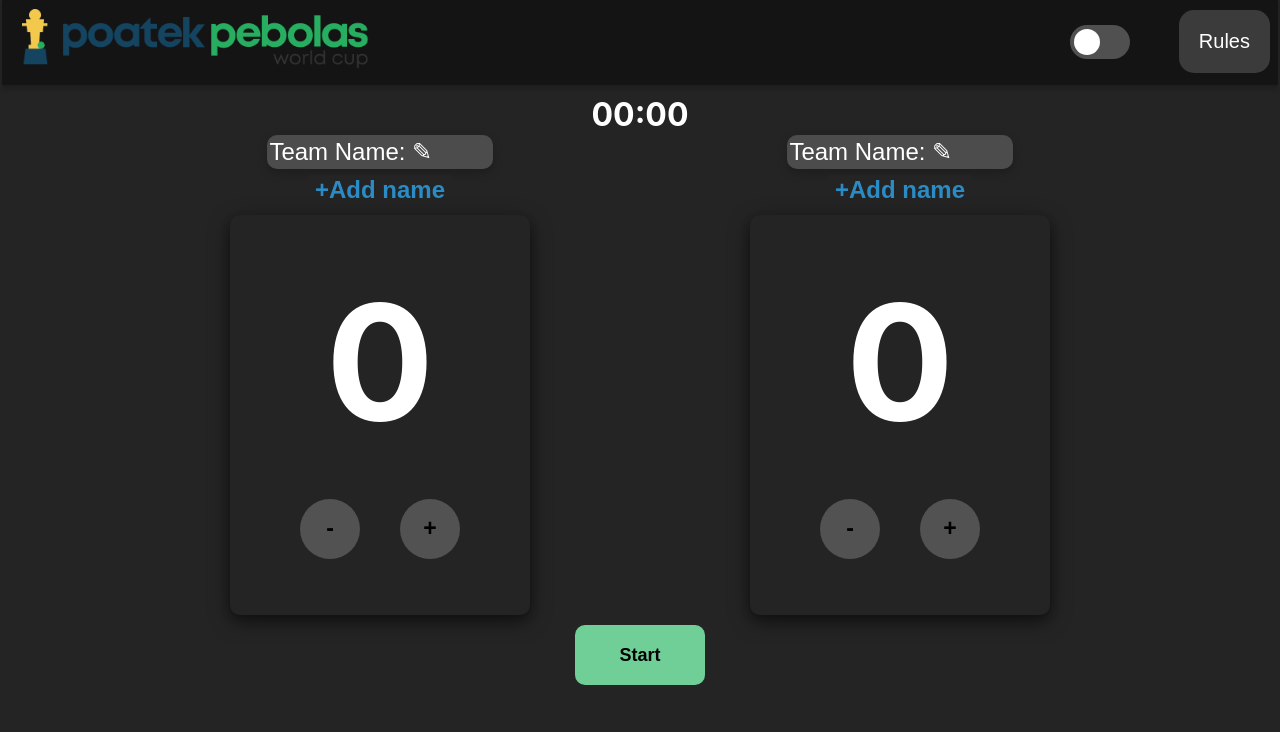
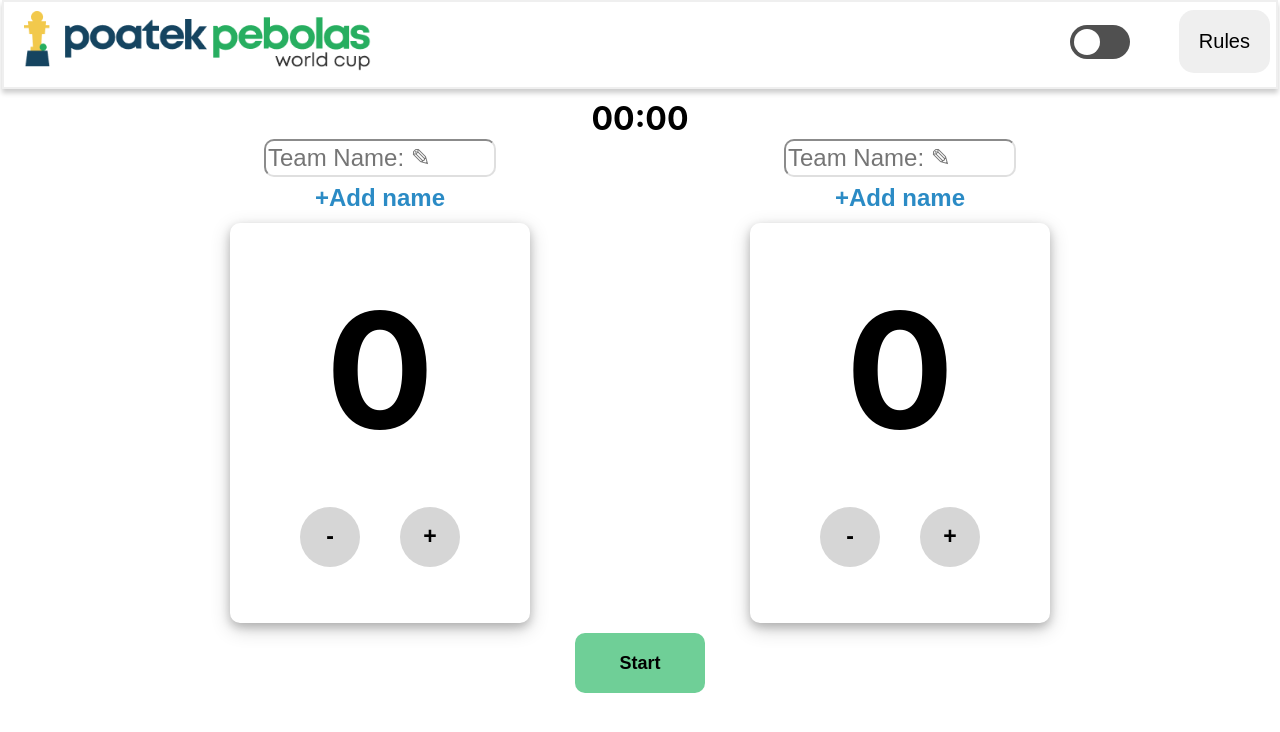
Before and after one commit to NiltonCalegariPoatek/-pebolas-project, a React (Create React App) app: page / in a window 1280 px wide. Shown: the top 732 px of the page. Built offline with nearby package versions, Linux system fonts and the light colour scheme.

Commit message:
✨🎨🌚 Added dark mode toggle

```diff
--- a/src/App.css
+++ b/src/App.css
@@ -1,6 +1,5 @@
 .App {
   text-align: center;
-
 }
 
 .App-header {
--- a/src/App.js
+++ b/src/App.js
@@ -1,3 +1,4 @@
+import './App.css';
 import './Dark-app.css';
 import logo from './images/logo.png'
 import React, { useState, useEffect } from 'react';
@@ -31,6 +32,7 @@ function App() {
 
   const [isResetClock, setIsResetClock] = useState(false)
 
+  const [isDarkTheme, setIsDarkTheme] = useState(false)
 
   useEffect(() => { handleGameStart() }, [gameStart])
 
@@ -39,6 +41,23 @@ function App() {
       handleWinGame(pointsGreen, pointsYellow, setRunning)
     }
   }, [pointsGreen, pointsYellow, winner])
+
+  useEffect(() => {
+    console.log(" i am running")
+    const allElements = document.getElementsByTagName("*");
+
+    for (const elements of allElements) {
+      if (isDarkTheme) {
+        if (!elements.classList.contains('Dark')) {
+          elements.classList.add('Dark');
+        }
+      } else {
+        if (elements.classList.contains(`Dark`)) {
+          elements.classList.remove(`Dark`)
+        }
+      }
+    }
+  })
 
   function handleAddGoal(teamColor) {
     switch (teamColor.toLowerCase()) {
@@ -177,7 +196,7 @@ function App() {
         <fieldset className='logo'>
           <img src={logo} alt='logo'></img>
           <button className='rules' onClick={() => setButtonPopup(true)}>Rules</button>
-          <ToggleDarkMode/>
+          <ToggleDarkMode isDarkTheme={isDarkTheme} setIsDarkTheme={setIsDarkTheme} />
         </fieldset>
 
       </header>
--- a/src/Components/ToggleDarkMode.jsx
+++ b/src/Components/ToggleDarkMode.jsx
@@ -1,9 +1,9 @@
-const ToggleDarkMode = () => {
+const ToggleDarkMode = ({isDarkTheme, setIsDarkTheme}) => {
     return (
         <>
-            <label class="switch">
-                <input type="checkbox"/>
-                <span class="slider round"></span>
+            <label className="switch">
+                <input type="checkbox" value={isDarkTheme} onChange={(e) => setIsDarkTheme(!isDarkTheme)}/>
+                <span className="slider round"></span>
             </label>
         </>
     )
--- a/src/Dark-app.css
+++ b/src/Dark-app.css
@@ -1,20 +1,20 @@
-body {
+body.Dark {
     background-color: rgb(36, 36, 36);
 
 }
 
-.App {
+.App.Dark {
     text-align: center;
     color: white;
     background-color: rgb(36, 36, 36);
 }
 
-.App-header {
+.App-header.Dark {
     font-size: calc(10px + 2vmin);
 
 }
 
-.logo {
+.logo.Dark {
     display: flex;
     block-size: 60px;
     border: none;
@@ -22,7 +22,7 @@ body {
     background-color: rgb(20, 20, 20);
 }
 
-.rules {
+.rules.Dark {
     float: right;
     padding: 20px;
     margin: 10px;
@@ -36,18 +36,18 @@ body {
     color: white;
 }
 
-.scores-super-container {
+.scores-super-container.Dark {
     display: flex;
     justify-content: center;
 }
 
-.scores-container {
+.scores-container.Dark {
     display: flex;
     flex-direction: column;
     align-items: center;
 }
 
-.score {
+.score.Dark {
 
     font-size: 40px;
     padding: 20px;
@@ -61,14 +61,14 @@ body {
 
 }
 
-.button-container {
+.button-container.Dark {
     display: inline-flex;
     height: 10%;
     width: 100%;
     justify-content: center;
 }
 
-.button {
+.button.Dark {
     width: 60px;
     height: 60px;
     border-radius: 50%;
@@ -84,7 +84,7 @@ body {
 }
 
 
-.number {
+.number.Dark {
     height: 20%;
     width: 100%;
     margin-top: 30px;
@@ -95,7 +95,7 @@ body {
 }
 
 
-.names-input {
+.names-input.Dark {
     width: 70%;
     height: 4vh;
     box-shadow: 0 4px 10px 0 rgba(0, 0, 0, 0.2), 0 6px 20px 0 rgba(0, 0, 0, 0);
@@ -107,11 +107,11 @@ body {
     margin: 1px;
 }
 
-::placeholder {
+::placeholder.Dark {
     color: white;
 }
 
-.addname {
+.addname.Dark {
     margin-top: 5px;
     border: none;
     background-color: rgb(36, 36, 36);
@@ -120,18 +120,18 @@ body {
     font-weight: bold;
 }
 
-.clock-container {
+.clock-container.Dark {
     align-items: flex-end;
     padding-top: 10px;
 }
 
-.clock {
+.clock.Dark {
     color: white;
     font-size: xx-large;
     font-weight: bold;
 }
 
-.popup {
+.popup.Dark {
     position: fixed;
     top: 0;
     left: 0;
@@ -143,7 +143,7 @@ body {
     align-items: center;
 }
 
-.popup-content {
+.popup-content.Dark {
     position: relative;
     padding: 32px;
     width: 100%;
@@ -153,7 +153,7 @@ body {
     font-size: 20px;
 }
 
-.popup-content .close-button {
+.popup-content .close-button.Dark {
     position: absolute;
     top: 16px;
     right: 16px;
@@ -163,15 +163,15 @@ body {
     font-size: 30px;
 }
 
-.rules-title {
+.rules-title.Dark {
     color: #6FCF97;
 }
 
-.rules-list {
+.rules-list.Dark {
     text-align: left;
   }
 
-.start-button {
+.start-button.Dark {
     height: 60px;
     width: 130px;
     border-radius: 10px;
@@ -183,7 +183,7 @@ body {
     color: black;
 }
 
-.stop-button {
+.stop-button.Dark {
     height: 60px;
     width: 130px;
     border-radius: 10px;
@@ -195,20 +195,20 @@ body {
     color:black;
 }
 
-.team-names {
+.team-names.Dark {
     font-size: xx-large;
     margin: 0;
     width: 100%;
 }
 
-.winner {
+.winner.Dark {
     font-size: x-large;
     margin: 0;
     margin-bottom: 10px;
 }
 
 
-.modal-popup-content {
+.modal-popup-content.Dark {
     position: relative;
     padding: 32px;
     width: 15vw;
@@ -218,7 +218,7 @@ body {
     border-radius: 20px;
 }
 
-.modal-buttons {
+.modal-buttons.Dark {
     border-radius: 7px;
     border: none;
     font-size: 20px;
@@ -228,7 +228,7 @@ body {
     margin: 20px;
 }
 
-.switch {
+.switch.Dark {
     position: relative;
     display: inline-block;
     width: 60px;
@@ -241,13 +241,13 @@ body {
     margin-top: 25px;
 }
 
-.switch input {
+.switch input.Dark {
     opacity: 0;
     width: 0;
     height: 0;
 }
 
-.slider {
+.slider.Dark {
     position: absolute;
     cursor: pointer;
     top: 0;
@@ -259,7 +259,7 @@ body {
     transition: .4s;
 }
 
-.slider:before {
+.slider:before.Dark {
     position: absolute;
     content: "";
     height: 26px;
@@ -271,35 +271,35 @@ body {
     transition: .4s;
 }
 
-input:checked+.slider {
+input:checked+.slider.Dark {
     background-color: #bdbdbd;
 }
 
-input:focus+.slider {
+input:focus+.slider.Dark {
     box-shadow: 0 0 1px #666666;
 }
 
-input:checked+.slider:before {
+input:checked+.slider:before.Dark {
     -webkit-transform: translateX(26px);
     -ms-transform: translateX(26px);
     transform: translateX(26px);
 }
 
 /* Rounded sliders */
-.slider.round {
+.slider.round.Dark {
     border-radius: 34px;
 }
 
-.slider.round:before {
+.slider.round:before.Dark {
     border-radius: 50%;
 }
 
-.winner-crown {
+.winner-crown.Dark {
     height: 90%;
     width: 50%;
 }
 
-.name-crown-container {
+.name-crown-container.Dark {
     display: flex;
     align-items: center;
     height: 10vh;
```
